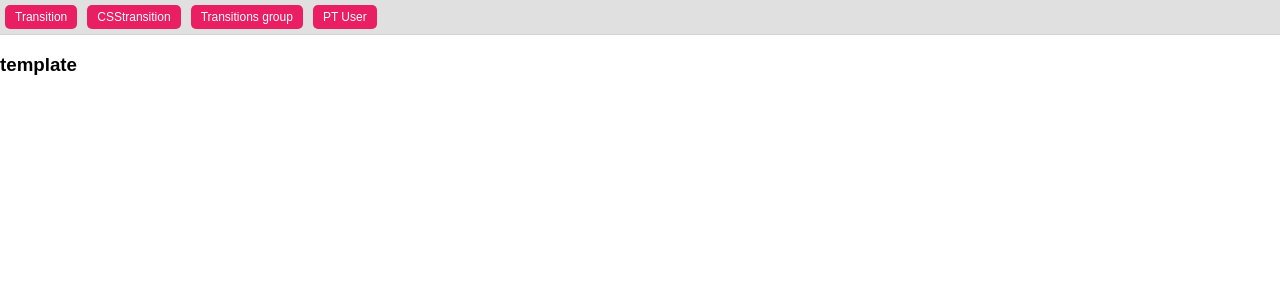
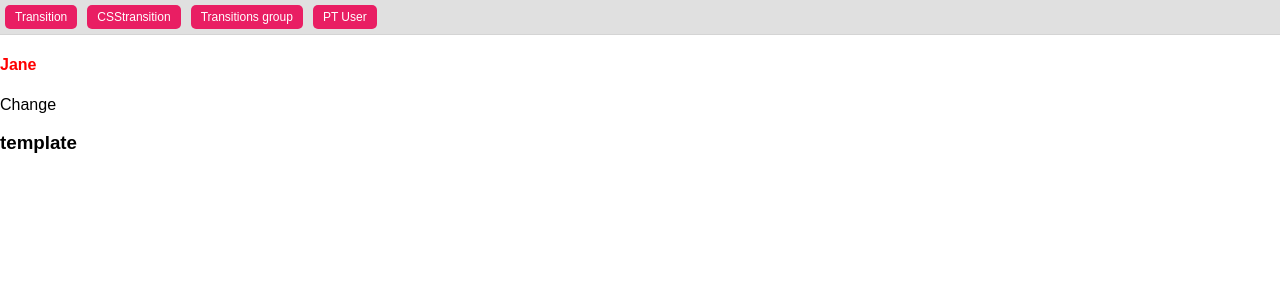
Before and after one commit to keyspress/the-react-practice-course, a React (Create React App) app in the folder 03_transitions/: page /user in a window 1280 px wide. Shown: the top 300 px of the page. Built offline with nearby package versions, Linux system fonts and the light colour scheme.

Commit message:
lecture 202

```diff
--- a/03_transitions/src/components/user.js
+++ b/03_transitions/src/components/user.js
@@ -13,12 +13,27 @@
       console.log('sup');
     },
     car: { brand: 'ford', model: 'focus' },
-    mother: 'Jane'
+    mother: 'Jane',
+    color: 'red'
   };
 
+  changeColor() {
+    // this.setState({
+    //   color: 'blue'
+    // });
+    this.refs.myColor.style.color = 'blue';
+  }
+
   render() {
+    const style = {
+      color: this.state.color
+    };
     return (
       <div>
+        <h4 style={style} ref="myColor">
+          {this.state.mother}
+        </h4>
+        <div onClick={() => this.changeColor()}>Change</div>
         <UserTemplate {...this.state} />
       </div>
     );
```
